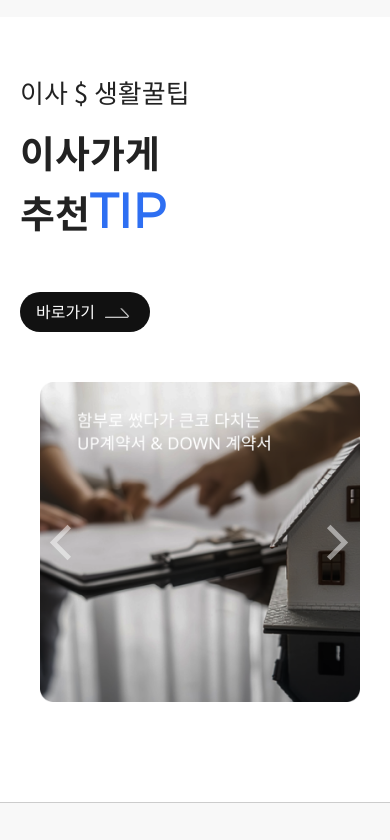
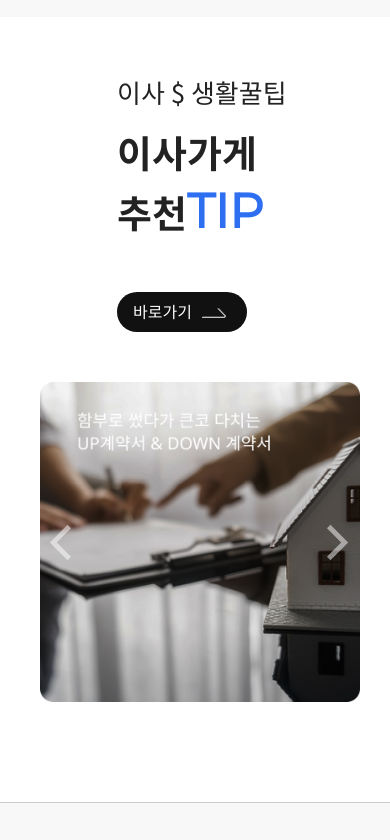
Before and after one commit to leeyunhee7/esastore, a plain HTML site: page index.html in a window 390 px wide. Shown: the part 6803-7643 px from the top of the page. Drawn offline with nearby package versions, Linux system fonts and the light colour scheme; a web font is replaced by a local one.

Commit message:
Add files via upload

```diff
--- a/css/main_layout.css
+++ b/css/main_layout.css
@@ -16,18 +16,9 @@
 .slick-dots button {display: block;height: .5rem;padding: 0;border: none;border-radius: 10px; border:1px solid rgba(255,255,255, 0.3);background:rgba(255,255,255, 0.1); text-indent: -9999px;cursor: pointer;}
 .slick-dots li.slick-active button {background-color: rgba(255,255,255, 0.5);  border:none;}
 
-
-
-
-
-
 .slidebox1 .slick-dots {transform:translateX(-50%);left:50%;position:absolute;margin: 0;padding: 1rem 0;    list-style-type: none;  bottom: -50px;}
 .slidebox1 .slick-dots button {display: block;height: .5rem;padding: 0;border: none;border-radius: 10px; background:rgba(5, 90, 139, 0.2); text-indent: -9999px;cursor: pointer;}
 .slidebox1 .slick-dots li.slick-active button {background-color: rgba(13, 95, 219, 0.5);  border:none;}
-
-
-
-
 
 .slick-prev,.slick-next {font-size: 0;position: absolute;width:50px;height:100px;bottom: 20px;color: #fff;border:0;background: none;z-index:9999;top: 230px;cursor: pointer;}
 .slick-prev {left: -5px;text-align:right;}
@@ -469,7 +460,7 @@ nav > ul > li > a{display:block;height:34px;}
         transform: rotate(135deg);}
 
     .tip_box{margin:60px 0;}
-    .tip_box .tit{width:100%;padding:0 0 50px 20px;}
+    .tip_box .tit{width:100%;padding:0 0 50px 30%;}
     .tip_box .slidebox1{width:100%;padding:0px 30px 0;}
     .choice_box .tit h2 br{display:block}
 
```
